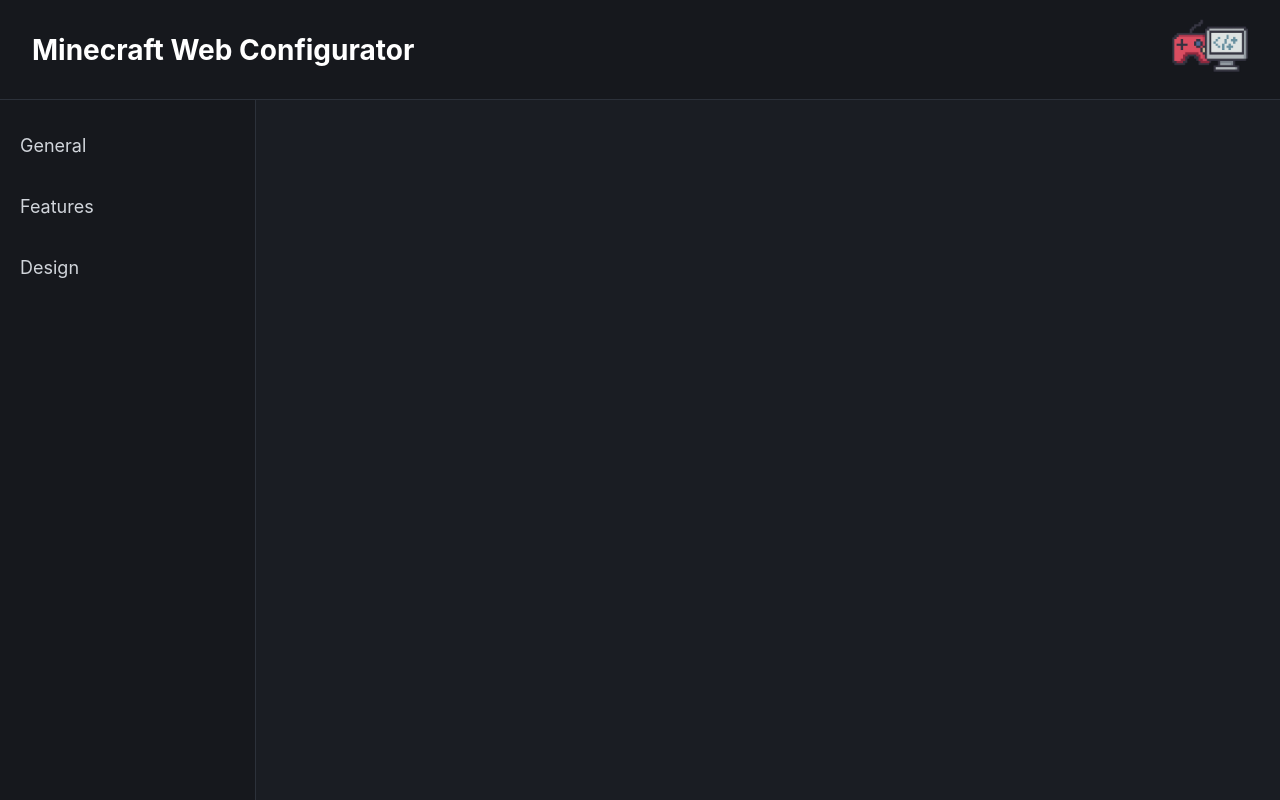
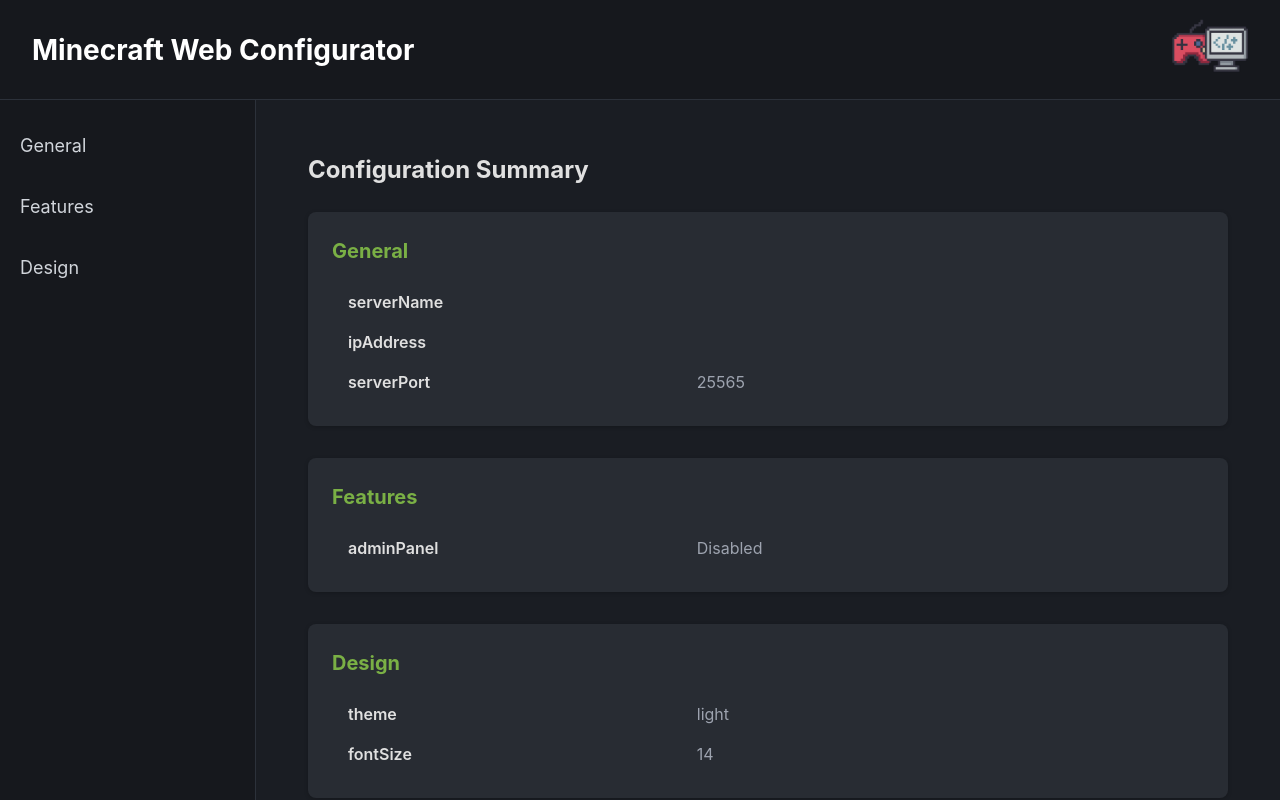
Before and after one commit to matejhozlar/mc-server-setup-ui, a React (Vite) app in the folder client/: page /summary in a window 1280 px wide. Before the commit this address had no page. Built offline with nearby package versions, Linux system fonts and the light colour scheme.

Commit message:
Summary page

```diff
--- a/client/package.json
+++ b/client/package.json
@@ -10,6 +10,7 @@
     "start": "electron dist-electron/electron.js"
   },
   "dependencies": {
+    "axios": "^1.10.0",
     "concurrently": "^9.2.0",
     "cross-env": "^7.0.3",
     "electron": "^37.2.3",
--- a/client/src/App.tsx
+++ b/client/src/App.tsx
@@ -2,6 +2,7 @@
 import { ConfigProvider } from "./context/ConfigProvider.tsx";
 import Layout from "./layout/Layout.tsx";
 import GenericConfigPage from "./pages/GenericConfigPage.tsx";
+import SummaryPage from "./pages/SummaryPage.tsx";
 
 function App() {
   return (
@@ -11,6 +12,7 @@
           <Routes>
             <Route path="/" element={<Navigate to="/general" />} />
             <Route path="/:sectionKey" element={<GenericConfigPage />} />
+            <Route path="/summary" element={<SummaryPage />} />
           </Routes>
         </Layout>
       </BrowserRouter>
--- a/client/src/index.css
+++ b/client/src/index.css
@@ -424,3 +424,57 @@
   flex-shrink: 0;
   transform: scale(0.95);
 }
+
+/* Summary page */
+
+.summary-container {
+  display: flex;
+  flex-direction: column;
+  gap: 2rem;
+}
+
+.summary-section {
+  background-color: var(--card-color);
+  padding: 1.5rem;
+  border-radius: var(--radius);
+  box-shadow: 0 1px 4px rgba(0, 0, 0, 0.2);
+}
+
+.summary-section-title {
+  font-size: 1.25rem;
+  margin-bottom: 1rem;
+  color: var(--primary-color);
+  text-transform: capitalize;
+}
+
+.summary-table {
+  width: 100%;
+  border-collapse: collapse;
+}
+
+.summary-key {
+  font-weight: 600;
+  padding: 0.5rem 1rem;
+  text-align: left;
+  width: 40%;
+  color: var(--foreground-color);
+}
+
+.summary-value {
+  padding: 0.5rem 1rem;
+  text-align: left;
+  color: var(--muted-foreground);
+  word-break: break-word;
+}
+
+.success-text {
+  color: #4caf50;
+  margin-top: 1rem;
+  font-size: 1rem;
+}
+
+.error-text {
+  color: var(--error-color);
+  margin-top: 1rem;
+  font-size: 1rem;
+}
--- a/client/src/pages/GenericConfigPage.tsx
+++ b/client/src/pages/GenericConfigPage.tsx
@@ -4,6 +4,7 @@
 import { configSections } from "../config/sections";
 import type { Config } from "../config/Config";
 import Tooltip from "../components/Tooltip";
+import axios from "axios";
 
 const GenericConfigPage = () => {
   const { sectionKey } = useParams();
@@ -48,6 +49,37 @@
     const newIndex = direction === "next" ? currentIndex + 1 : currentIndex - 1;
     const nextSection = configSections[newIndex];
     navigate(nextSection.path);
+  };
+
+  const handleFinish = async () => {
+    const missingFields: Record<string, boolean> = {};
+
+    section.fields.forEach((field) => {
+      const value = sectionData[field.key as keyof typeof sectionData];
+      if (field.required && (value === "" || value === undefined)) {
+        missingFields[field.key] = true;
+      }
+    });
+
+    if (Object.keys(missingFields).length > 0) {
+      setErrors(missingFields);
+
+      const firstMissingKey = Object.keys(missingFields)[0];
+      inputRefs.current[firstMissingKey]?.scrollIntoView({
+        behavior: "smooth",
+        block: "center",
+      });
+      inputRefs.current[firstMissingKey]?.focus();
+      return;
+    }
+
+    try {
+      await axios.post("http://localhost:5000/api/config", config);
+    } catch (err) {
+      console.warn("Backend not running or failed:", err);
+    }
+
+    navigate("/summary");
   };
 
   const handleChange = (fieldKey: string, rawValue: string | boolean) => {
@@ -147,12 +179,16 @@
             Back
           </button>
         )}
-        {!isLast && (
+        {!isLast ? (
           <button
             className="nav-button next-button"
             onClick={() => handleNavigation("next")}
           >
             Next
+          </button>
+        ) : (
+          <button className="nav-button finish-button" onClick={handleFinish}>
+            Finish
           </button>
         )}
       </div>
--- /dev/null
+++ b/client/src/pages/SummaryPage.tsx
@@ -0,0 +1,77 @@
+import { useConfig } from "../context/useConfig";
+import { useState } from "react";
+
+const SummaryPage = () => {
+  const { config } = useConfig();
+  const [status, setStatus] = useState<
+    "idle" | "loading" | "success" | "error"
+  >("idle");
+
+  const handleFinish = async () => {
+    setStatus("loading");
+    try {
+      const response = await fetch("http://localhost:5000/config", {
+        method: "POST",
+        headers: {
+          "Content-Type": "application/json",
+        },
+        body: JSON.stringify(config),
+      });
+
+      if (!response.ok) throw new Error("Failed to send config");
+      setStatus("success");
+    } catch (err) {
+      console.error("Error sending config:", err);
+      setStatus("error");
+    }
+  };
+
+  return (
+    <div className="config-page">
+      <h2 className="config-title">Configuration Summary</h2>
+
+      <div className="summary-container">
+        {Object.entries(config).map(([sectionKey, sectionData]) => (
+          <div key={sectionKey} className="summary-section">
+            <h3 className="summary-section-title">{sectionKey}</h3>
+            <table className="summary-table">
+              <tbody>
+                {Object.entries(sectionData).map(([fieldKey, value]) => (
+                  <tr key={fieldKey}>
+                    <td className="summary-key">{fieldKey}</td>
+                    <td className="summary-value">
+                      {typeof value === "boolean"
+                        ? value
+                          ? "Enabled"
+                          : "Disabled"
+                        : String(value)}
+                    </td>
+                  </tr>
+                ))}
+              </tbody>
+            </table>
+          </div>
+        ))}
+      </div>
+
+      <div className="form-buttons">
+        <button
+          className="nav-button next-button"
+          onClick={handleFinish}
+          disabled={status === "loading"}
+        >
+          {status === "loading" ? "Sending..." : "Finish"}
+        </button>
+
+        {status === "success" && (
+          <div className="success-text">Config sent successfully!</div>
+        )}
+        {status === "error" && (
+          <div className="error-text">Failed to send config. Try again.</div>
+        )}
+      </div>
+    </div>
+  );
+};
+
+export default SummaryPage;
```
Also changed, not shown: 1 other file (tests, documents, lock files or other folders).
